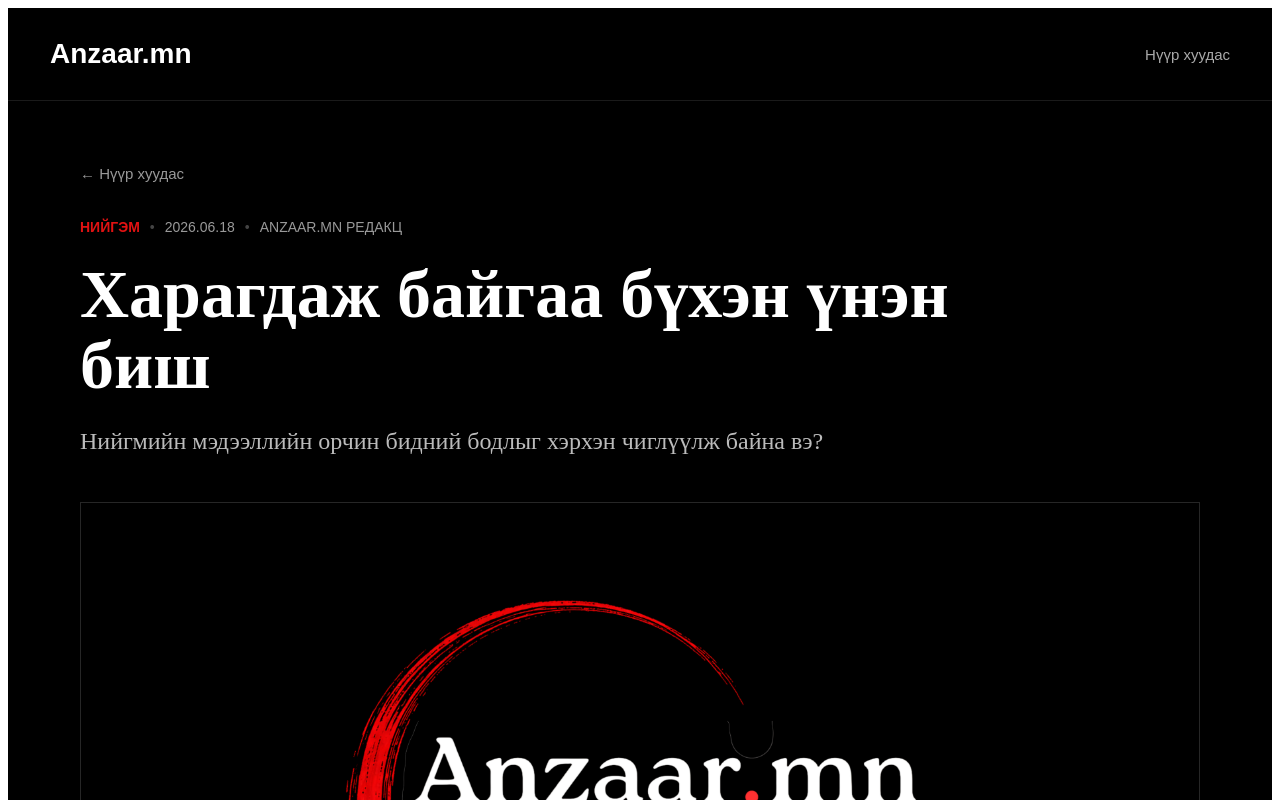
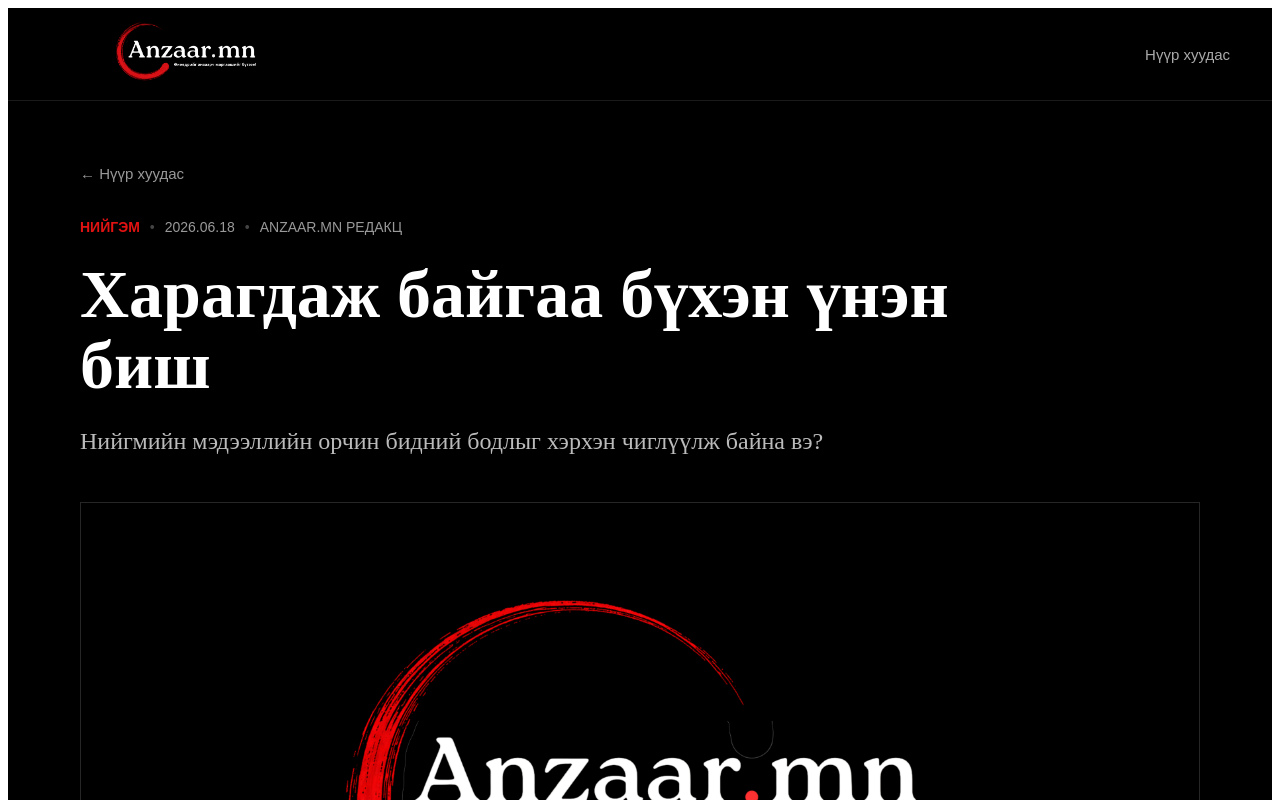
Before and after one commit to toogeemunkhtogtokh-ai/Anzaar-mn, a Next.js app: page /article/1 in a window 1280 px wide. Shown: the top 800 px of the page. Built offline with nearby package versions, Linux system fonts and the light colour scheme.

Commit message:
Update page.js

```diff
--- a/app/article/[id]/page.js
+++ b/app/article/[id]/page.js
@@ -1,5 +1,6 @@
 "use client";
 
+import Image from "next/image";
 import Link from "next/link";
 import { useEffect, useState } from "react";
 import { articles } from "../../../lib/articles";
@@ -50,9 +51,19 @@ export default function DynamicArticle({ params }) {
     <main style={page}>
       <header style={header}>
   <div style={headerInner}>
-    <Link href="/" style={logoLink}>
-      Anzaar.mn
-    </Link>
+   <Link href="/" style={logoLink}>
+  <Image
+    src="/anzaar-logo-horizontal.png"
+    alt="Anzaar.mn Logo"
+    width={260}
+    height={70}
+    style={{
+      width: "260px",
+      height: "auto",
+      objectFit: "contain",
+    }}
+  />
+</Link>
 
     <Link href="/" style={homeLink}>
       Нүүр хуудас
```
